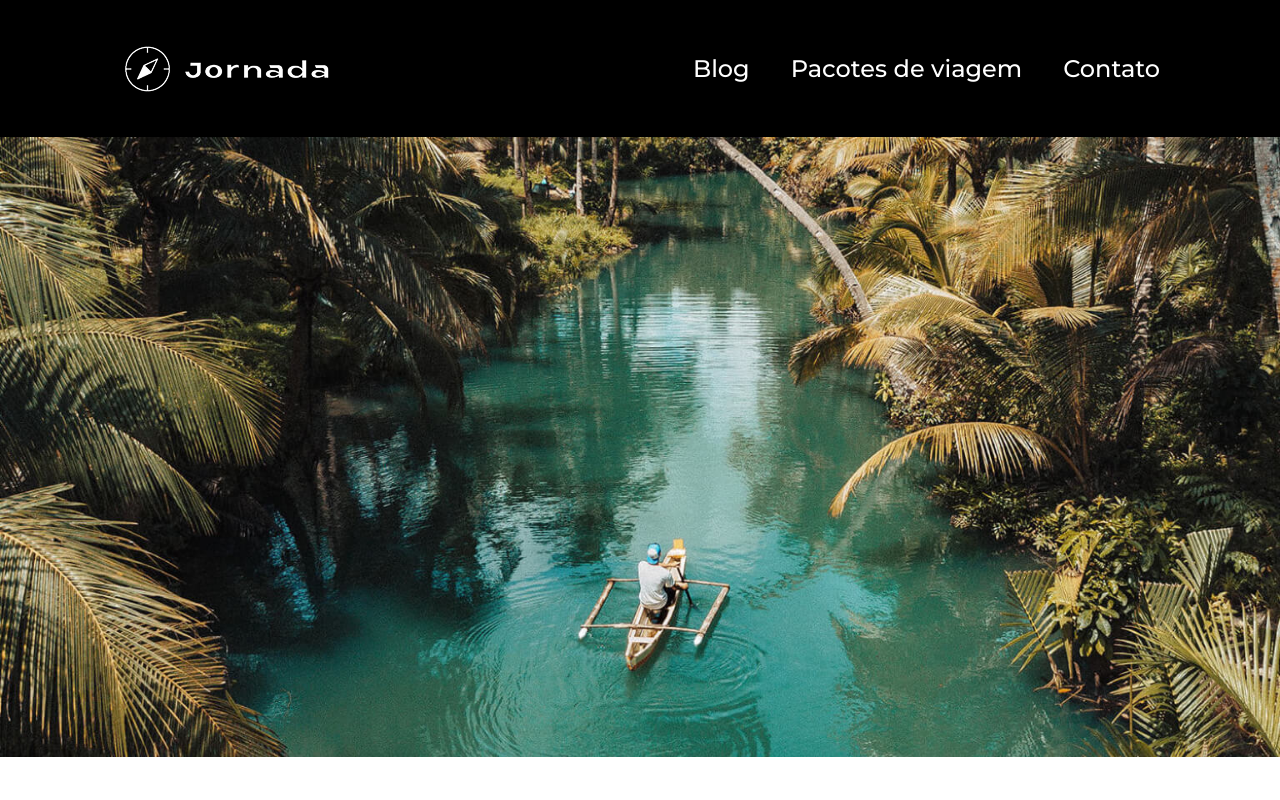
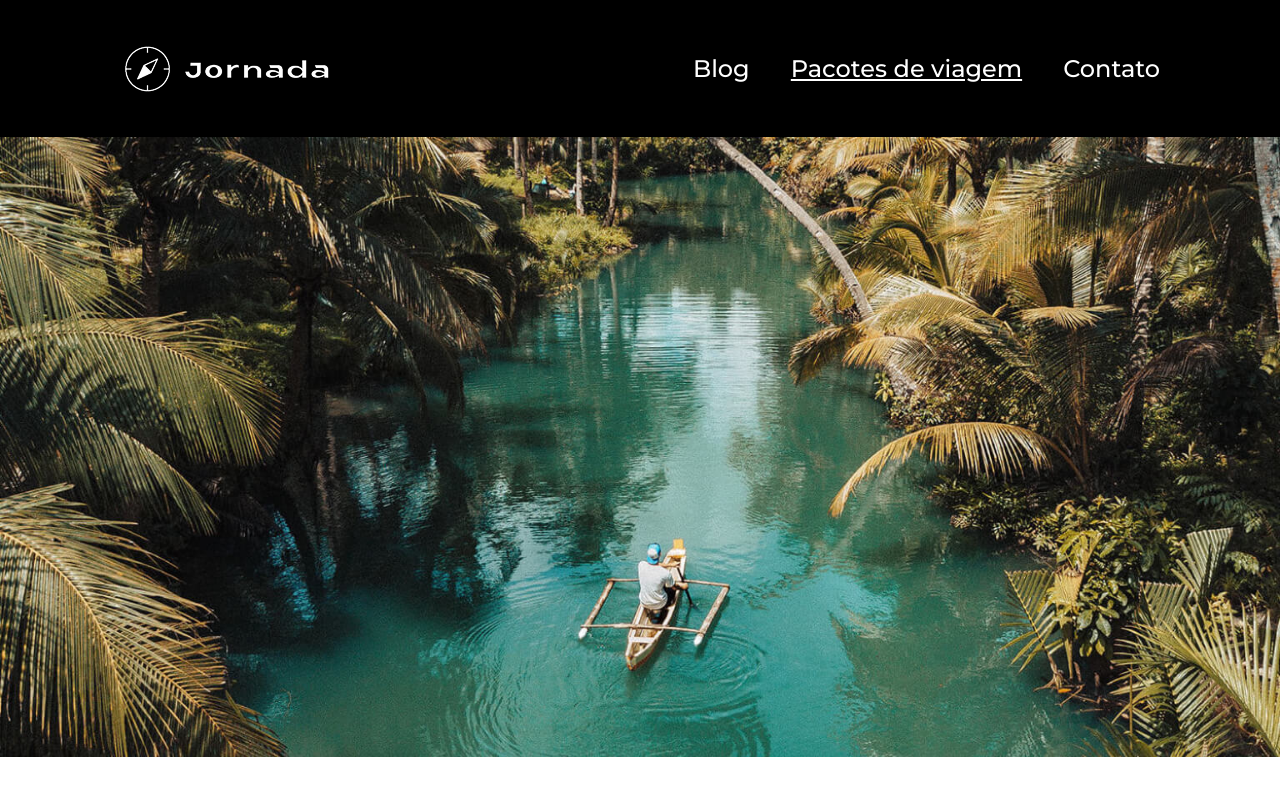
Before and after one commit to juliocreis/jornada-viagens, a plain HTML site: page index.html in a window 1280 px wide. Shown: the top 800 px of the page. Drawn offline with Linux system fonts and the light colour scheme.

Commit message:
Corrigindo sublinha no item do menu

```diff
--- a/css/header.css
+++ b/css/header.css
@@ -52,7 +52,7 @@ nav {
     font-weight: 500;
 }
 
-.link {
+header .navigation-menu nav .list-links .link {
     text-decoration: underline;
 }
 
```
